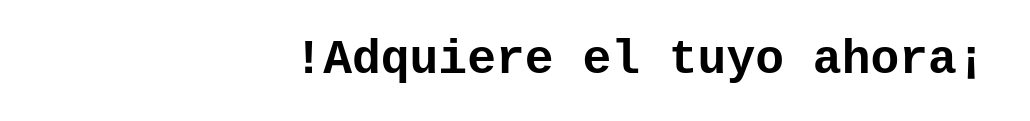
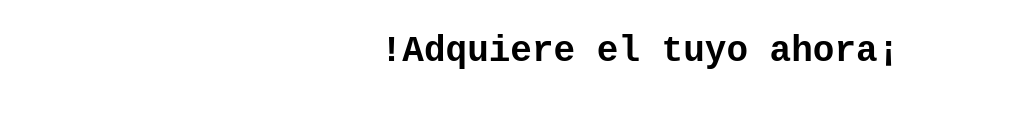
Before and after one commit to garyferr/HYR, a plain HTML site: page index.html in a window 1280 px wide. Shown: the part 387-508 px from the top of the page, without its empty margins (0-1030 px from the left). Drawn offline with Linux system fonts and the light colour scheme.

Commit message:
cambios de tamaño

```diff
--- a/index.html
+++ b/index.html
@@ -14,11 +14,11 @@
     </div>
 
     <div class="botonadquirir">
-    <button class="adquirir" onclick="window.location.href='menu.html'">!Adquirir ya¡</button>
+    <button class="adquirir" onclick="window.location.href= 'menu.html'">!Adquirir ya¡</button>
     </div>
 
     <div class="mensaje">
-    <h1>!Adquiere el tuyo ahora¡</h1>
+    <h2>!Adquiere el tuyo ahora¡</h2>
     </div>
 
 
```
Also changed, not shown: menu.html (renamed from LISTA/menu.html, +0 -2 lines).
